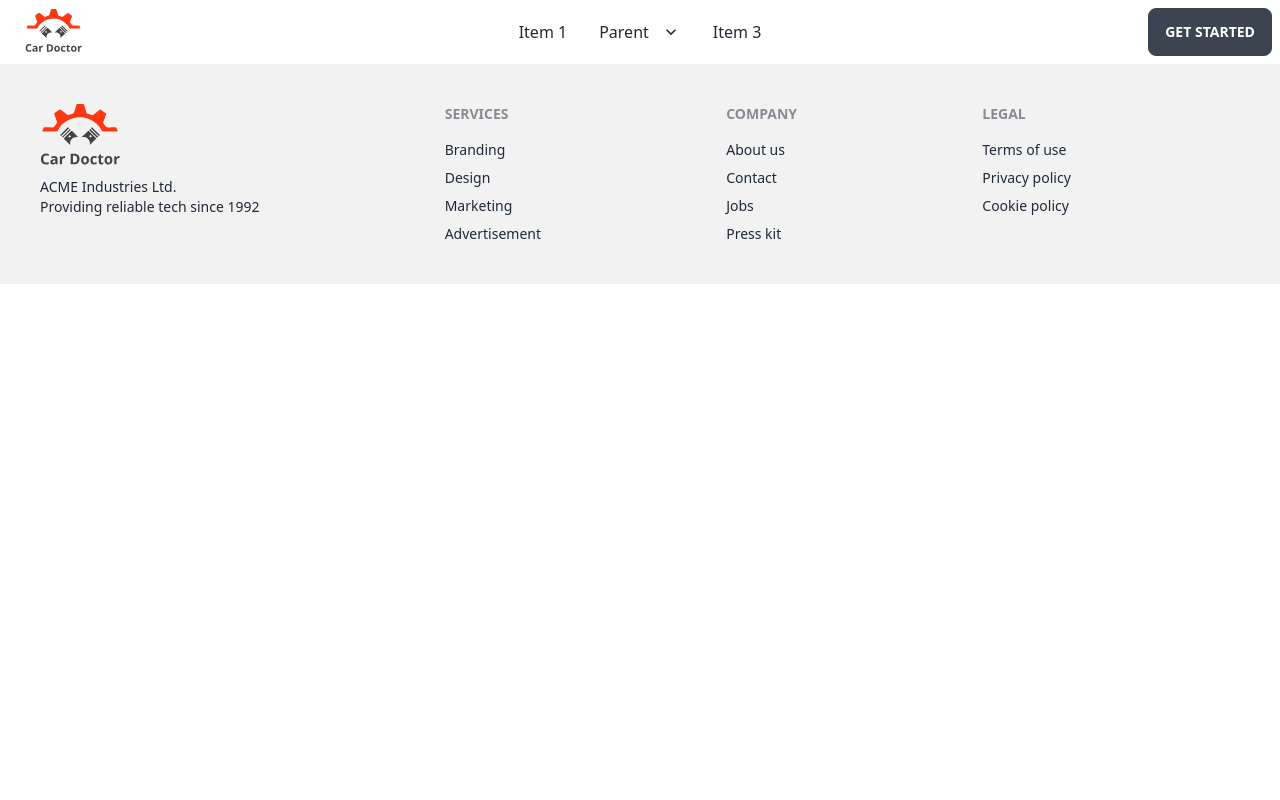
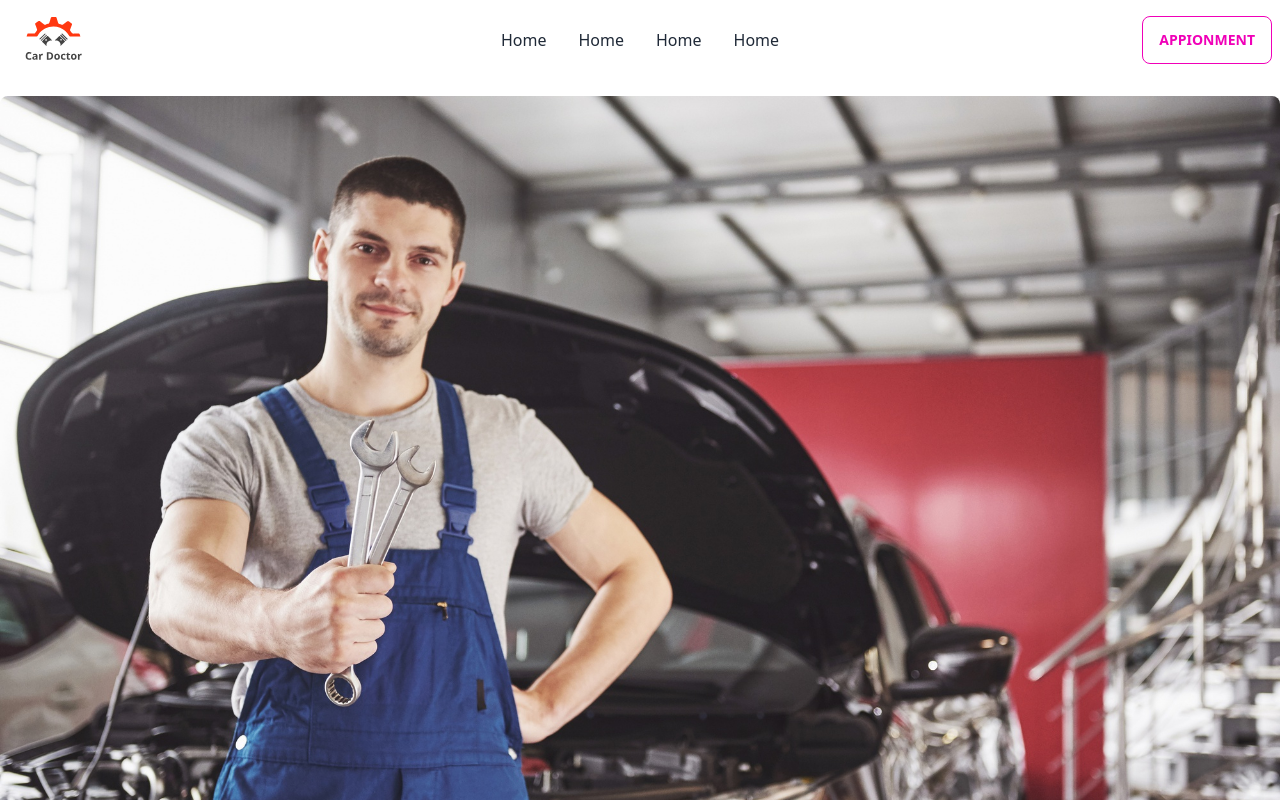
Before and after one commit to rhsabbir1/car-doctors-client, a React (Vite) app: page / in a window 1280 px wide. Shown: the top 800 px of the page. Built offline with nearby package versions, Linux system fonts and the light colour scheme.

Commit message:
banner section added

```diff
--- a/src/Routers/Routers.jsx
+++ b/src/Routers/Routers.jsx
@@ -1,5 +1,4 @@
 import { createBrowserRouter } from "react-router-dom";
-import App from "../App";
 import Main from "../Layout/Main";
 import Home from "../pages/Home/Home/Home";
 
--- /dev/null
+++ b/src/pages/Home/Banner/Banner.jsx
@@ -0,0 +1,44 @@
+import React from 'react';
+import banner1 from '../../../assets/images/banner/1.jpg'
+import banner2 from '../../../assets/images/banner/2.jpg'
+import banner3 from '../../../assets/images/banner/3.jpg'
+import banner4 from '../../../assets/images/banner/4.jpg'
+import banner5 from '../../../assets/images/banner/5.jpg'
+import banner6 from '../../../assets/images/banner/6.jpg'
+
+const Banner = () => {
+    return (
+        <div className="carousel w-full rounded-lg ">
+            <div id="slide1" className="carousel-item relative w-full">
+                <img src={banner1} className="w-full" />
+                <div className="absolute flex justify-end transform -translate-y-1/2 left-5 right-5  bottom-5">
+                    <a href="#slide4" className="btn btn-circle mr-2">❮</a>
+                    <a href="#slide2" className="btn btn-circle">❯</a>
+                </div>
+            </div>
+            <div id="slide2" className="carousel-item relative w-full">
+            <img src={banner2} className="w-full" />
+            <div className="absolute flex justify-end transform -translate-y-1/2 left-5 right-5  bottom-5">
+                    <a href="#slide1" className="btn btn-circle mr-2">❮</a>
+                    <a href="#slide3" className="btn btn-circle">❯</a>
+                </div>
+            </div>
+            <div id="slide3" className="carousel-item relative w-full">
+            <img src={banner3} className="w-full" />
+             <div className="absolute flex justify-end transform -translate-y-1/2 left-5 right-5  bottom-5">
+                    <a href="#slide2" className="btn btn-circle mr-2">❮</a>
+                    <a href="#slide4" className="btn btn-circle">❯</a>
+                </div>
+            </div>
+            <div id="slide4" className="carousel-item relative w-full">
+            <img src={banner4} className="w-full" />
+            <div className="absolute flex justify-end transform -translate-y-1/2 left-5 right-5  bottom-5">
+                    <a href="#slide3" className="btn btn-circle mr-2">❮</a>
+                    <a href="#slide1" className="btn btn-circle">❯</a>
+                </div>
+            </div>
+        </div>
+    );
+};
+
+export default Banner;
--- a/src/pages/Home/Home/Home.jsx
+++ b/src/pages/Home/Home/Home.jsx
@@ -1,9 +1,10 @@
 import React from 'react';
+import Banner from '../Banner/Banner';
 
 const Home = () => {
     return (
         <div>
-
+            <Banner></Banner>
         </div>
     );
 };
--- a/src/pages/Shared/Navber/Navber.jsx
+++ b/src/pages/Shared/Navber/Navber.jsx
@@ -3,26 +3,24 @@ import { Link } from 'react-router-dom';
 import logo from '../../../assets/logo.svg';
 
 const Navber = () => {
+
+    const navItem = <>
+        <li><Link to="/">Home</Link></li>
+        <li><Link to="/">Home</Link></li>
+        <li><Link to="/">Home</Link></li>
+        <li><Link to="/">Home</Link></li>
+
+    </>
+
     return (
-        <div className="navbar bg-base-100">
+        <div className="navbar bg-base-100 h-20 mb-4">
             <div className="navbar-start">
                 <div className="dropdown">
                     <label tabIndex={0} className="btn btn-ghost lg:hidden">
                         <svg xmlns="http://www.w3.org/2000/svg" className="h-5 w-5" fill="none" viewBox="0 0 24 24" stroke="currentColor"><path strokeLinecap="round" strokeLinejoin="round" strokeWidth="2" d="M4 6h16M4 12h8m-8 6h16" /></svg>
                     </label>
                     <ul tabIndex={0} className="menu menu-compact dropdown-content mt-3 p-2 shadow bg-base-100 rounded-box w-52">
-                        <li><a>Item 1</a></li>
-                        <li tabIndex={0}>
-                            <a className="justify-between">
-                                Parent
-                                <svg className="fill-current" xmlns="http://www.w3.org/2000/svg" width="24" height="24" viewBox="0 0 24 24"><path d="M8.59,16.58L13.17,12L8.59,7.41L10,6L16,12L10,18L8.59,16.58Z" /></svg>
-                            </a>
-                            <ul className="p-2">
-                                <li><a>Submenu 1</a></li>
-                                <li><a>Submenu 2</a></li>
-                            </ul>
-                        </li>
-                        <li><a>Item 3</a></li>
+                        {navItem}
                     </ul>
                 </div>
 
@@ -30,22 +28,12 @@ const Navber = () => {
             </div>
             <div className="navbar-center hidden lg:flex">
                 <ul className="menu menu-horizontal px-1">
-                    <li><a>Item 1</a></li>
-                    <li tabIndex={0}>
-                        <a>
-                            Parent
-                            <svg className="fill-current" xmlns="http://www.w3.org/2000/svg" width="20" height="20" viewBox="0 0 24 24"><path d="M7.41,8.58L12,13.17L16.59,8.58L18,10L12,16L6,10L7.41,8.58Z" /></svg>
-                        </a>
-                        <ul className="p-2">
-                            <li><a>Submenu 1</a></li>
-                            <li><a>Submenu 2</a></li>
-                        </ul>
-                    </li>
-                    <li><a>Item 3</a></li>
+                    {navItem}
                 </ul>
             </div>
             <div className="navbar-end">
-                <a className="btn">Get started</a>
+            <button className="btn btn-outline btn-secondary">Appionment</button>
+
             </div>
         </div>
     );
```
